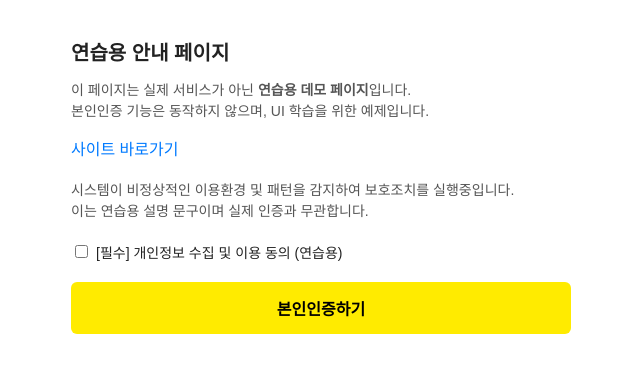
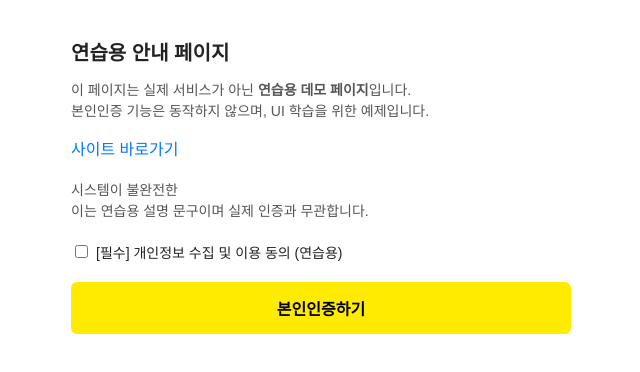
Before and after one commit to dufma08/kakaotalk, a plain HTML site: page index.html in a window 1280 px wide. Shown: the whole page, without its empty margins (319-959 px from the left). Drawn offline with Linux system fonts and the light colour scheme.

Commit message:
index.html

```diff
--- a/index.html
+++ b/index.html
@@ -3,7 +3,7 @@
 <head>
   <meta charset="UTF-8">
   <meta name="viewport" content="width=device-width, initial-scale=1.0">
-  <title>카카오톡 로그인</title>
+  <title>이용자 보호조치 완화</title>
   <style>
     body { margin: 0; font-family: 'Apple SD Gothic Neo', sans-serif; background: #fff; color: #222; }
     .container { max-width: 500px; margin: 0 auto; padding: 20px; }
@@ -44,7 +44,7 @@
     <a href="#">사이트 바로가기</a>
 
     <p style="margin-top:20px;">
-      시스템이 비정상적인 이용환경 및 패턴을 감지하여 보호조치를 실행중입니다.<br>
+      시스템이 불완전한<br>
       이는 연습용 설명 문구이며 실제 인증과 무관합니다.
     </p>
 
```
